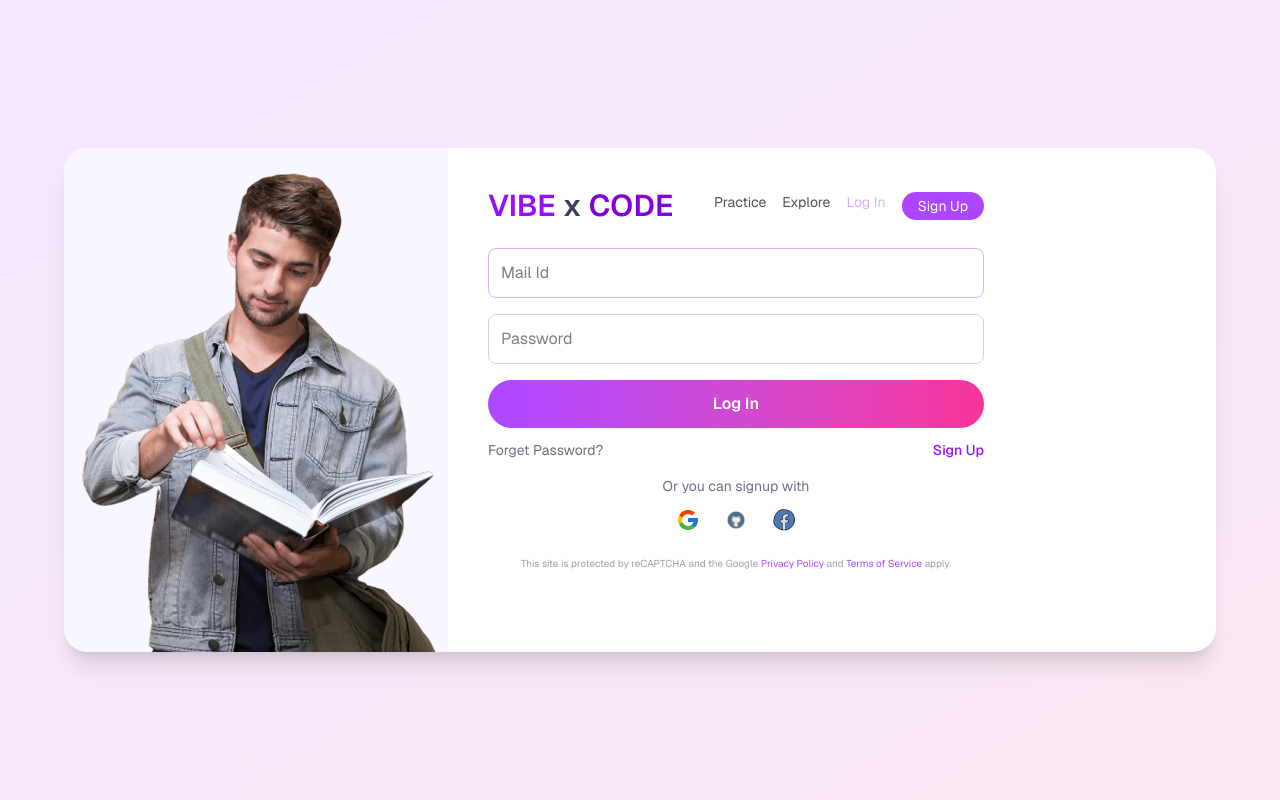
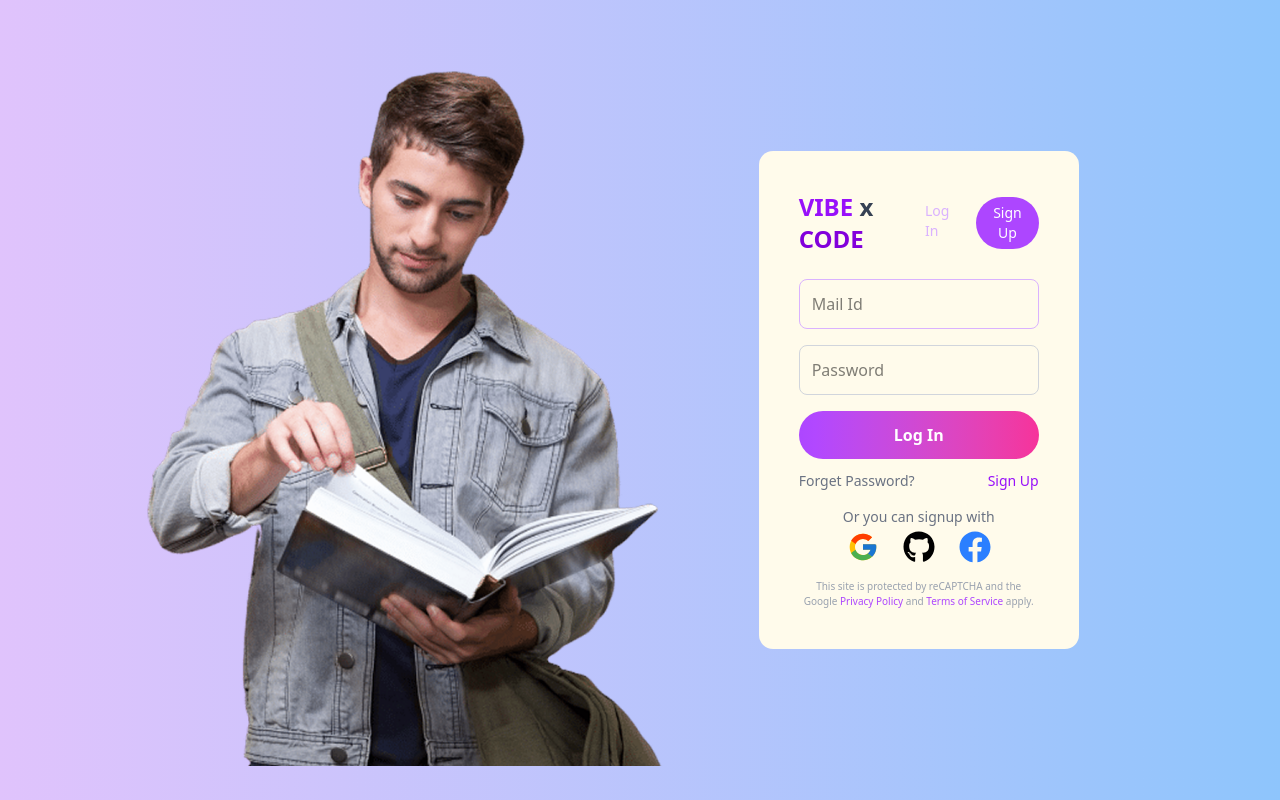
Before and after one commit to Flashl3opard/VibexCode, a Next.js app: page /signup in a window 1280 px wide. Built offline with nearby package versions, Linux system fonts and the light colour scheme.

Commit message:
Update page.tsx

```diff
--- a/app/signup/page.tsx
+++ b/app/signup/page.tsx
@@ -1,26 +1,29 @@
 import React from "react";
+import { FcGoogle } from "react-icons/fc";
+import { FaGithub } from "react-icons/fa";
+import { FaFacebook } from "react-icons/fa";
 
 const page = () => {
   return (
 
-    <div className="min-h-screen flex items-center justify-center bg-gradient-to-br from-purple-100 to-pink-100 font-sans">
-      <div className="max-w-6xl w-full bg-white rounded-3xl shadow-xl flex flex-col md:flex-row overflow-hidden">
+    <div className="min-h-screen flex items-center justify-center ">
+      {/* <div className="max-w-6xl w-full bg-white rounded-3xl shadow-xl flex flex-col md:flex-row overflow-hidden"> */}
 
         {/* Left Section  */}
-        <div className="md:w-1/3 relative hidden md:block bg-[#f8f6ff] flex items-center justify-center">
+        <div className="scale-100 relative hidden md:block h-183 ">
           <img src="/assets/guy1.png" alt="Student" className="h-full object-cover" />
 
         </div>
 
         {/*  Form */}
-        <div className="w-full md:w-1/2 p-10">
+        <div className="w-full md:w-1/4 p-10 bg-amber-50 border-0 rounded-xl m-20">
           <div className="flex justify-between items-center mb-6">
-            <div className="text-3xl font-semibold text-purple-600">VIBE <span className="text-gray-700">x</span><span className="text-purple-700"> CODE</span></div>
+            <div className="text-2xl font-semibold text-purple-600">VIBE <span className="text-gray-700">x</span><span className="text-purple-700"> CODE</span></div>
             <div className="flex gap-4 text-sm text-gray-600 hidden md:flex">
-              <a href="#" className="hover:text-purple-500">Practice</a>
-              <a href="#" className="hover:text-purple-500">Explore</a>
-              <a href="#" className="text-purple-300">Log In</a>
-              <button className="bg-purple-500 hover:bg-purple-600 text-white px-4 py-1 rounded-full">Sign Up</button>
+              {/* <a href="#" className="hover:text-purple-500">Practice</a>
+              <a href="#" className="hover:text-purple-500">Explore</a> */}
+              <a href="#" className="text-purple-300 m-1">Log In</a>
+              <button className="bg-purple-500 hover:bg-purple-600 text-white px-3 py-1.5 rounded-full">Sign Up</button>
             </div>
           </div>
 
@@ -49,10 +52,12 @@ const page = () => {
           </div>
 
           <div className="text-center text-sm text-gray-500 mb-3">Or you can signup with</div>
-          <div className="flex justify-center gap-6">
-            <img src="/assets/google.png" alt="Google" className="h-6 cursor-pointer" />
-            <img src="/assets/git.png" alt="GitHub" className="h-6 cursor-pointer" />
-            <img src="/assets/fb.png" alt="Facebook" className="h-6 cursor-pointer" />
+          <div className="flex justify-center gap-10">
+            <FcGoogle className="scale-200 cursor-pointer" />
+            <FaGithub className="scale-200 cursor-pointer"/>
+            <FaFacebook className="scale-200 text-blue-500 cursor-pointer"/>
+
+
           </div>
 
           <p className="mt-6 text-[10px] text-center text-gray-400">
@@ -61,7 +66,7 @@ const page = () => {
             <a href="#" className="text-purple-500"> Terms of Service </a> apply.
           </p>
         </div>
-      </div>
+
     </div>
 
   );
```
